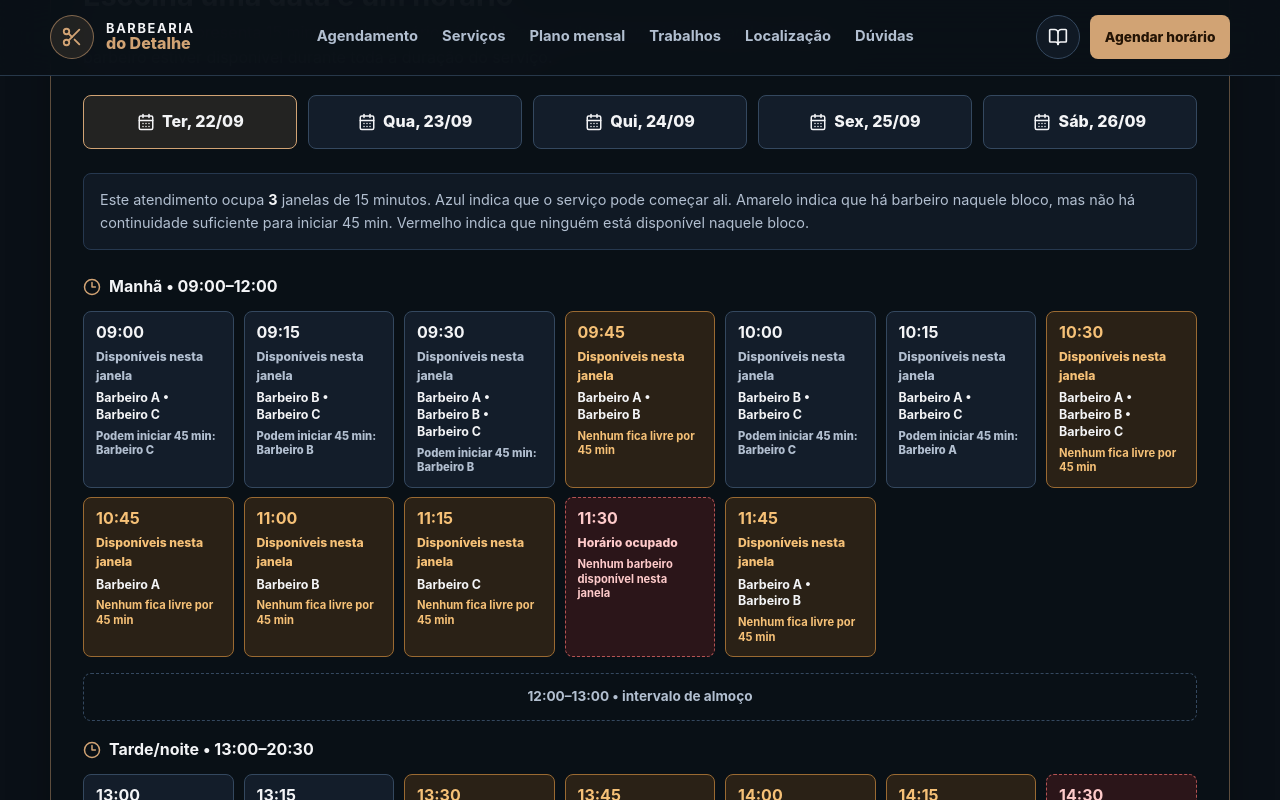
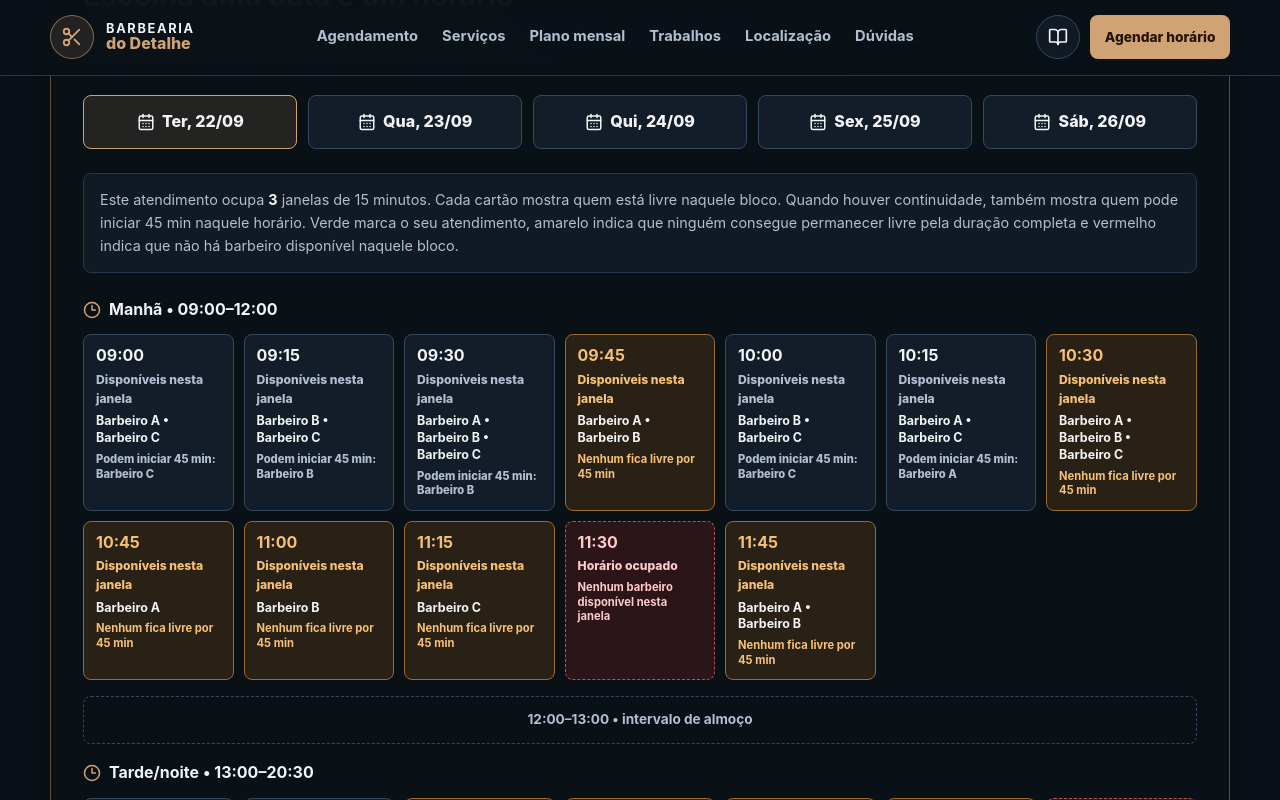
Before and after one commit to diogo2806/detalhe, a React (Vite) app in the folder frontend/: page / in a window 1280 px wide. Both pictures are taken after a click on the button "Continuar". Shown: the part 1731-2531 px from the top of the page. Built offline with nearby package versions, Linux system fonts and the light colour scheme.

Commit message:
fix(frontend): explicar disponibilidade instantânea e contínua (#22)

```diff
--- a/frontend/src/components/BookingDemoSection.tsx
+++ b/frontend/src/components/BookingDemoSection.tsx
@@ -776,9 +776,10 @@ export function BookingDemoSection() {
                   <div className="booking-inline-message" role="note">
                     Este atendimento ocupa <strong>{effectiveDuration / SLOT_INTERVAL}</strong>{" "}
                     {effectiveDuration / SLOT_INTERVAL === 1 ? "janela" : "janelas"} de 15 minutos.
-                    Azul indica que o serviço pode começar ali. Amarelo indica que há barbeiro naquele
-                    bloco, mas não há continuidade suficiente para iniciar {effectiveDuration} min.
-                    Vermelho indica que ninguém está disponível naquele bloco.
+                    Cada cartão mostra quem está livre naquele bloco. Quando houver continuidade,
+                    também mostra quem pode iniciar {effectiveDuration} min naquele horário. Verde marca
+                    o seu atendimento, amarelo indica que ninguém consegue permanecer livre pela duração
+                    completa e vermelho indica que não há barbeiro disponível naquele bloco.
                   </div>
 
                   <div className="booking-times">
@@ -883,8 +884,9 @@ export function BookingDemoSection() {
 
                   <div className="booking-inline-message" role="note">
                     <strong>Horário ocupado</strong> significa que não há barbeiro naquele bloco.
-                    Um cartão amarelo ainda pode ter barbeiro naquele momento, mas não pode ser usado
-                    como início porque não existe o mesmo profissional livre até o fim do serviço.
+                    Nos demais cartões, a primeira lista mostra quem está livre naquela janela; quando
+                    o serviço pode começar ali, uma segunda linha mostra quem consegue permanecer livre
+                    até o fim do atendimento.
                   </div>
                 </div>
               )}
```
